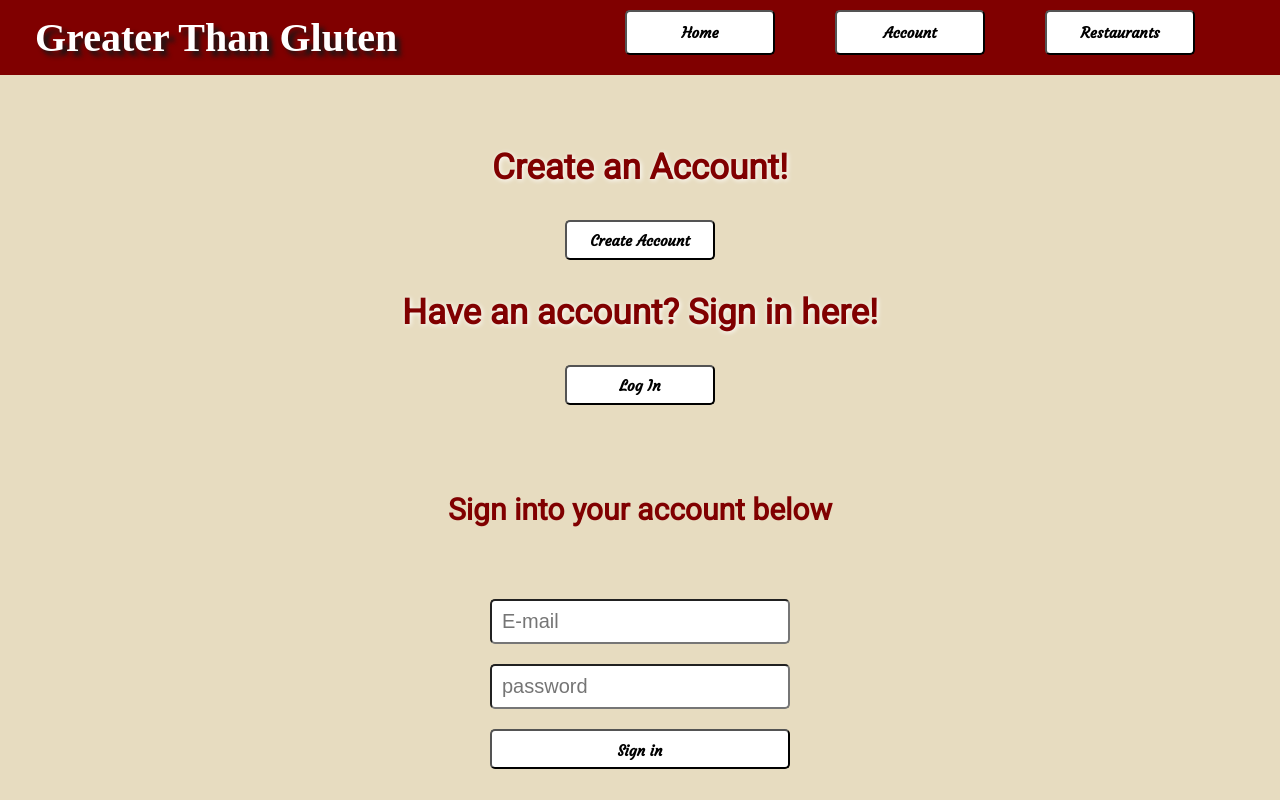
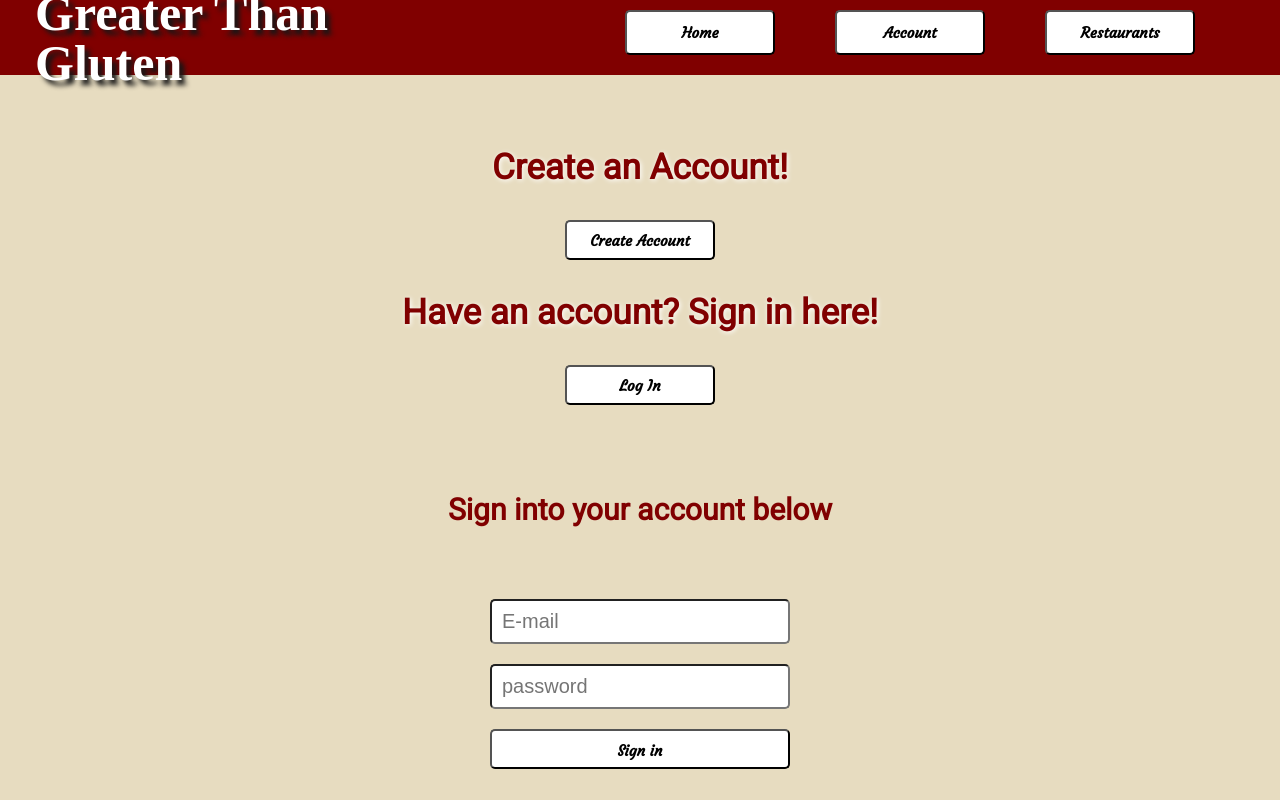
Before and after one commit to tdelpidio/Specs-Capstone-Project, a React (Create React App) app: page /account/login in a window 1280 px wide. Shown: the top 800 px of the page. Built offline with nearby package versions, Linux system fonts and the light colour scheme.

Commit message:
capstone done

```diff
--- a/src/App.css
+++ b/src/App.css
@@ -93,8 +93,8 @@ header {
   padding: 0px 35px;
 }
 .header-logo{
-  font-size: 40px;
-  width: 50%;
+  font-size: 50px;
+  width: 55%;
   font-family: 'Pacifico';
   color:white;
   text-shadow: rgb(22, 22, 22) 5px 5px 5px;
```
